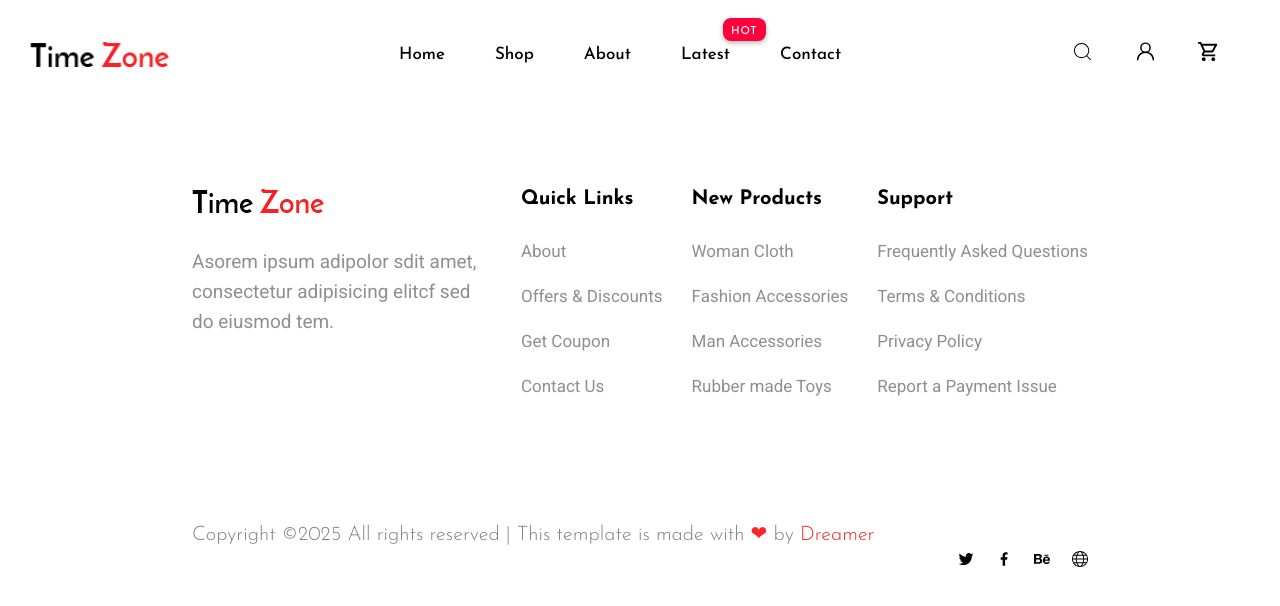
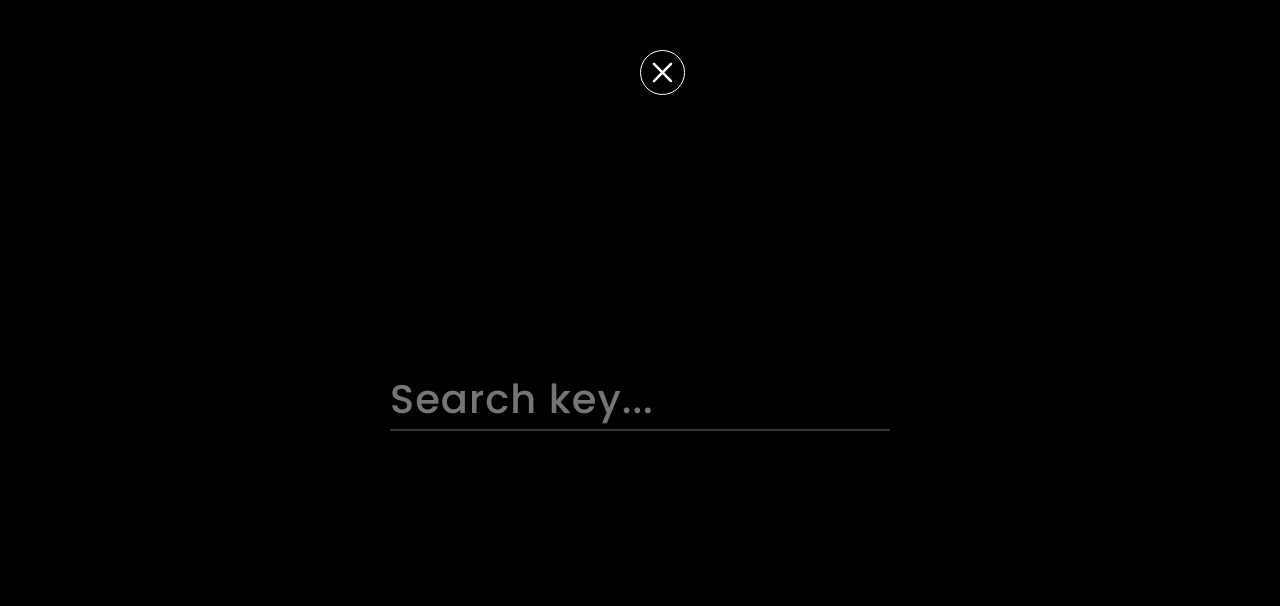
Before and after one commit to tanveerkhan100/watches, a React (Vite) app: page /search in a window 1280 px wide. Shown: the top 606 px of the page. Built offline with nearby package versions, Linux system fonts and the light colour scheme.

Commit message:
added search page

```diff
--- a/src/App.jsx
+++ b/src/App.jsx
@@ -1,6 +1,6 @@
 import React from 'react';
 import Navbar from './Components/Navbar';
-import { BrowserRouter, Route, Routes } from 'react-router-dom';
+import { BrowserRouter, Route, Routes, useLocation } from 'react-router-dom';
 import Home from './Components/Home';
 import '../src/App.css';
 import Shop from './Components/Shop';
@@ -10,10 +10,15 @@ import ProductList from './pages/ProductList';
 import ProductDetails from './pages/ProductDetails';
 import Contact from './pages/Contact';
 import Login from './pages/Login';
+import Search from './pages/Search';
+
 const App = () => {
+  const location = useLocation();
+  const hideNavFooter = location.pathname === '/search';
+
   return (
     <div>
-      <Navbar />
+      {!hideNavFooter && <Navbar />}
 
       <Routes>
         <Route path='/' element={<Home />} />
@@ -23,9 +28,10 @@ const App = () => {
         <Route path='/details' element={<ProductDetails />} />
         <Route path='/contact' element={<Contact />} />
         <Route path='/login' element={<Login />} />
+        <Route path='/search' element={<Search />} />
       </Routes>
 
-      <Footer />
+      {!hideNavFooter && <Footer />}
     </div>
   );
 };
--- a/src/Components/Home.jsx
+++ b/src/Components/Home.jsx
@@ -9,10 +9,7 @@ import Video from '../pages/Video';
 import Choice from '../pages/Choice';
 import Advertisement from '../pages/Advertisement';
 
-
 const Home = () => {
-
-
   return (
     <div className='container'>
       <div className='home'>
@@ -37,7 +34,6 @@ const Home = () => {
       <Video />
       <Choice />
       <Advertisement />
-
     </div>
   );
 };
--- a/src/Components/Navbar.jsx
+++ b/src/Components/Navbar.jsx
@@ -103,7 +103,9 @@ const Navbar = () => {
         </ul>
 
         <div className='accounts'>
-          <CiSearch className='search icon' />
+          <Link to='/search'>
+            <CiSearch className='search icon' />
+          </Link>
           <Link to='/login'>
             <GoPerson className='person icon' />
           </Link>
--- /dev/null
+++ b/src/Styles/search.css
@@ -0,0 +1,39 @@
+.search-container {
+  width: 100%;
+  height: 100vh;
+  position: relative;
+  display: flex;
+  justify-content: center;
+  align-items: center;
+  background-color: #000;
+}
+.search-bar {
+  width: 500px;
+  font-size: 40px;
+  font-weight: 500;
+  border: none;
+  outline: none;
+  letter-spacing: 1px;
+  border-bottom: 2px solid #333;
+  background: none;
+  color: #999;
+}
+
+.close-search {
+  color: #fff;
+  position: absolute;
+  top: 50px;
+  left: 50%;
+  font-size: 45px;
+  border: 1px solid #fff;
+  border-radius: 30px;
+  cursor: pointer;
+  padding: 5px;
+}
+
+@media screen and (max-width: 600px) {
+  .search-bar {
+    width: 300px;
+    font-size: 30px;
+  }
+}
--- /dev/null
+++ b/src/pages/Search.jsx
@@ -0,0 +1,23 @@
+import React from 'react';
+import '../Styles/search.css';
+import { RxCross2 } from 'react-icons/rx';
+import { Link } from 'react-router-dom';
+
+const Search = () => {
+  return (
+    <div className='search-container'>
+      <Link to='/'>
+        <RxCross2 className='close-search' />
+      </Link>
+      <input
+        type='text'
+        name=''
+        id=''
+        placeholder='Search key...'
+        className='search-bar'
+      />
+    </div>
+  );
+};
+
+export default Search;
```
